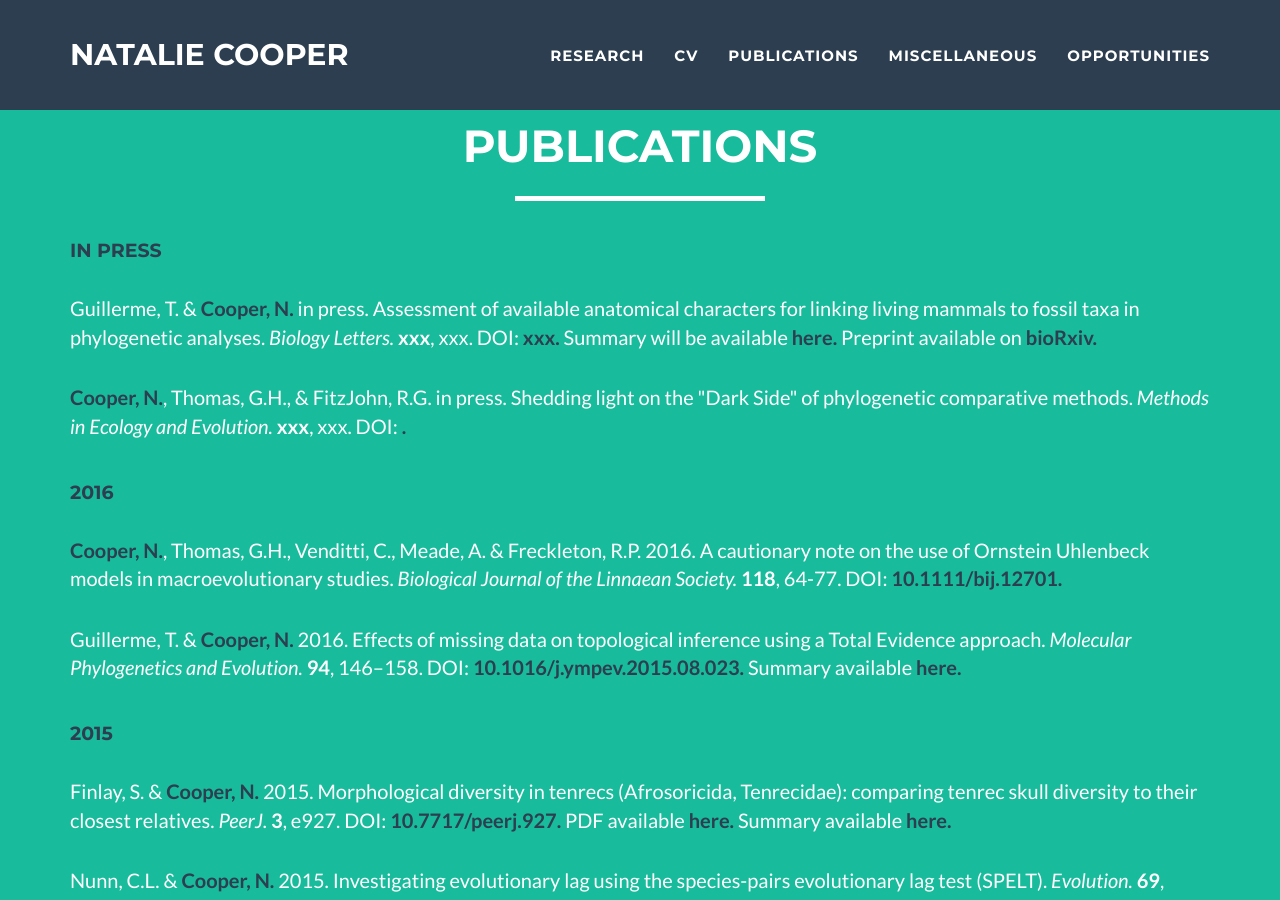
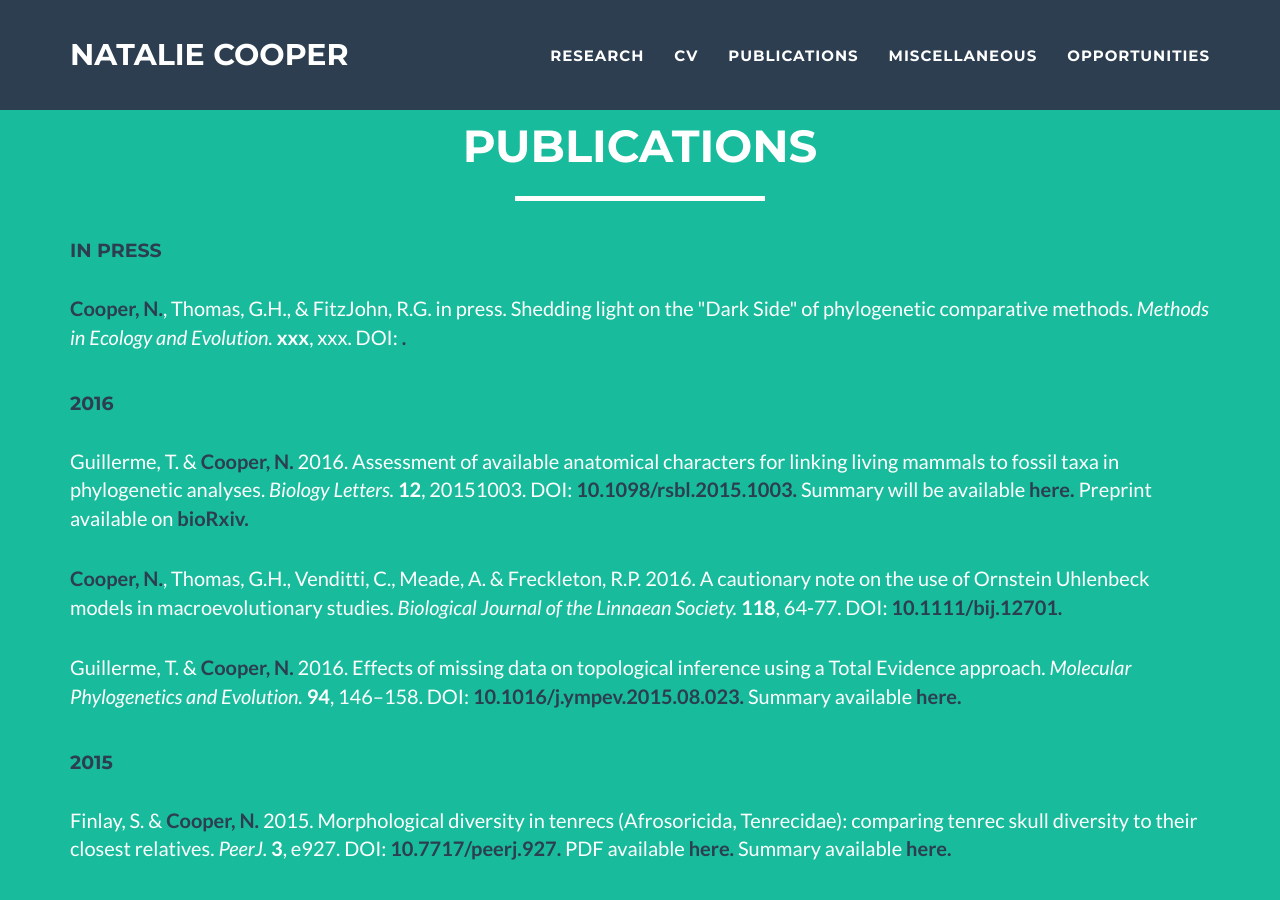
Before and after one commit to nhcooper123/nhcooper123.github.io, a Jekyll site: the page publications.html, which Jekyll copies as it is, in a window 1280 px wide and 900 px high. Built offline with Jekyll 4.4.1, drawn with Linux system fonts in a browser that asks for light colours; comment, search, counter and statistics services are not loaded.

Commit message:
Added Biology Letters paper

```diff
--- a/publications.html
+++ b/publications.html
@@ -103,15 +103,7 @@
 
   <h4><font color="2c3e50">In press</font></h4>
 
-  &nbsp
-  <p>
-    Guillerme, T. &amp; <strong><font color="2c3e50">Cooper, N.</font></strong>
-    in press.
-    Assessment of available anatomical characters for linking living mammals to fossil taxa in phylogenetic analyses.
-    <em> Biology Letters. </em><strong>xxx</strong>, xxx.
-    DOI: <a href=""><strong><font color="2c3e50">xxx.</font></strong></a>
-    Summary will be available <a href=""><strong><font color="2c3e50">here.</font></strong></a>
-    Preprint available on <a href="http://dx.doi.org/10.1101/022970"><strong><font color="2c3e50">bioRxiv.</font></strong></a>
+
   </p>
 
     &nbsp
@@ -128,6 +120,18 @@
  &nbsp
 
 <h4><font color="2c3e50">2016</font></h4>
+  &nbsp
+  <p>
+    Guillerme, T. &amp; <strong><font color="2c3e50">Cooper, N.</font></strong>
+    2016.
+    Assessment of available anatomical characters for linking living mammals to fossil taxa in phylogenetic analyses.
+    <em> Biology Letters. </em><strong>12</strong>, 20151003.
+    DOI: <a href="http://rsbl.royalsocietypublishing.org/content/12/5/20151003"><strong><font color="2c3e50">10.1098/rsbl.2015.1003.</font></strong></a>
+    Summary will be available <a href=""><strong><font color="2c3e50">here.</font></strong></a>
+    Preprint available on <a href="http://dx.doi.org/10.1101/022970"><strong><font color="2c3e50">bioRxiv.</font></strong></a>
+
+  <script type="text/javascript" src="https://d1bxh8uas1mnw7.cloudfront.net/assets/embed.js"></script><div class="altmetric-embed" data-badge-type="donut" data-altmetric-id="7139942"></div>
+  </p>
 
   &nbsp
   <p>
```
